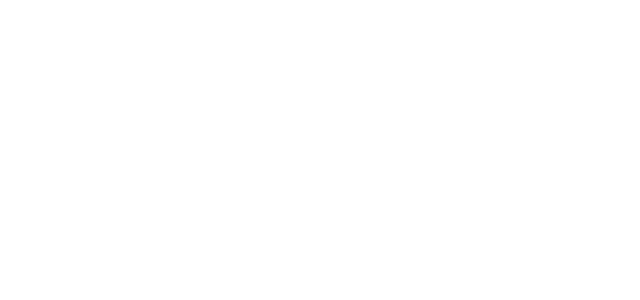
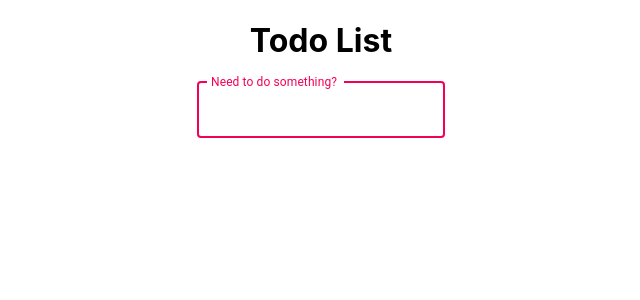
Before and after one commit to Zekemaz/react-todolist, a React (Create React App) app: page / in a window 1280 px wide. Shown: the top 300 px of the page, without its empty margins (319-959 px from the left). Built offline with nearby package versions, Linux system fonts and the light colour scheme.

Commit message:
Updating methods and importing the form and todolist

```diff
--- a/src/App.css
+++ b/src/App.css
@@ -1,6 +1,7 @@
 .App {
   text-align: center;
 }
+
 
 .App-logo {
   height: 40vmin;
@@ -36,3 +37,7 @@
     transform: rotate(360deg);
   }
 }
+
+.App h1{
+
+}
--- a/src/App.js
+++ b/src/App.js
@@ -1,9 +1,3 @@
-import React from 'react';
-import ToDoForm from './Components/ToDoForm';
-import ToDoList from './Components/ToDoList';
-import './App.css';
-
-
 /**
  * Clear project
  * Create a Component folder within Src folder
@@ -23,9 +17,34 @@
  *
  */
 
+import React, { useState } from 'react';
+import ToDoForm from './Components/ToDoForm';
+import ToDoList from './Components/ToDoList';
+import './App.css';
+
+
 function App() {
+
+  const [todos, setTodos] = useState([]);
+
+  const saveTodo = (todoText) => {
+    const trimmedText = todoText.trim();
+
+    if(trimmedText.length > 0){
+      setTodos([...todos, trimmedText])
+    }
+  }
+
+  const deleteTodo = (todoIndex) => {
+    const newTodos = todos.filter((_, index) => index !== todoIndex);
+    setTodos(newTodos);
+  }
+
   return (
     <div className="App">
+      <h1>Todo List</h1>
+      <ToDoForm saveTodo={saveTodo}/>
+      <ToDoList todos={todos} deleteTodo={deleteTodo} />
     </div>
   );
 }
```
